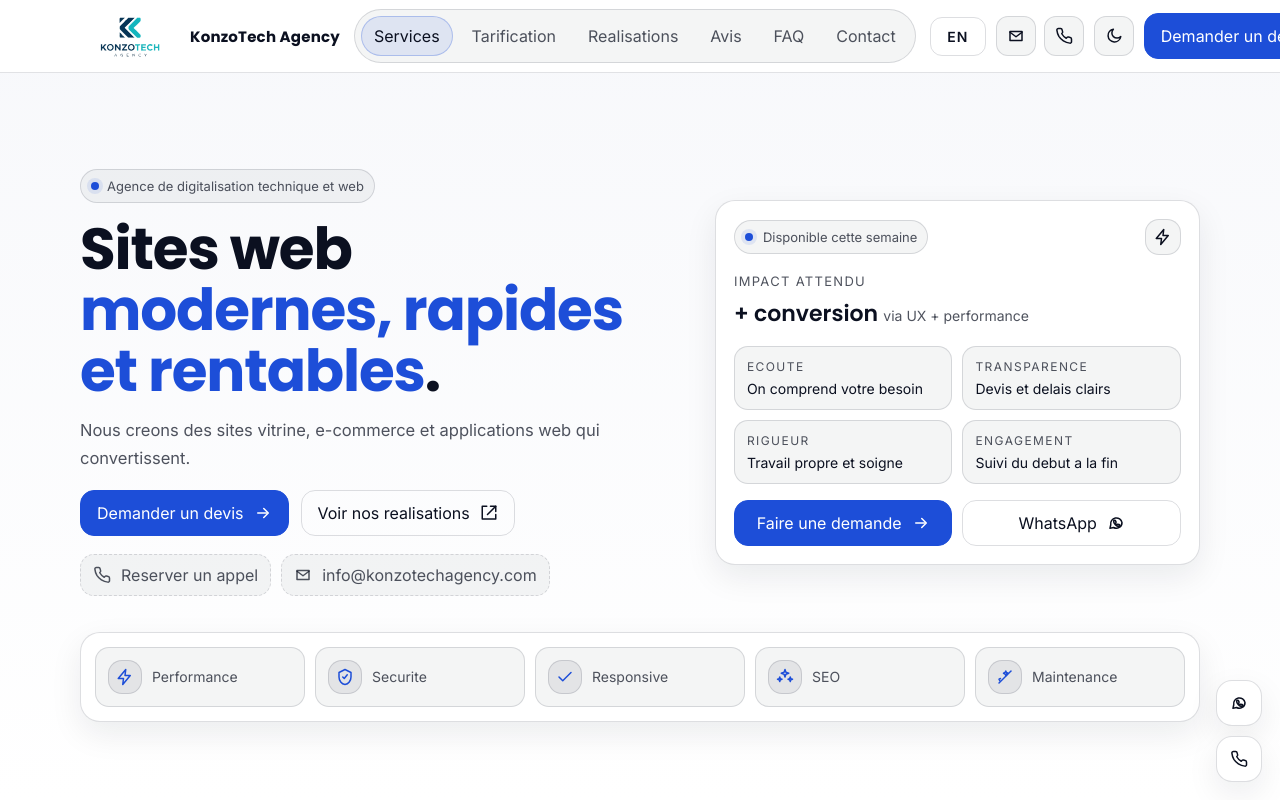
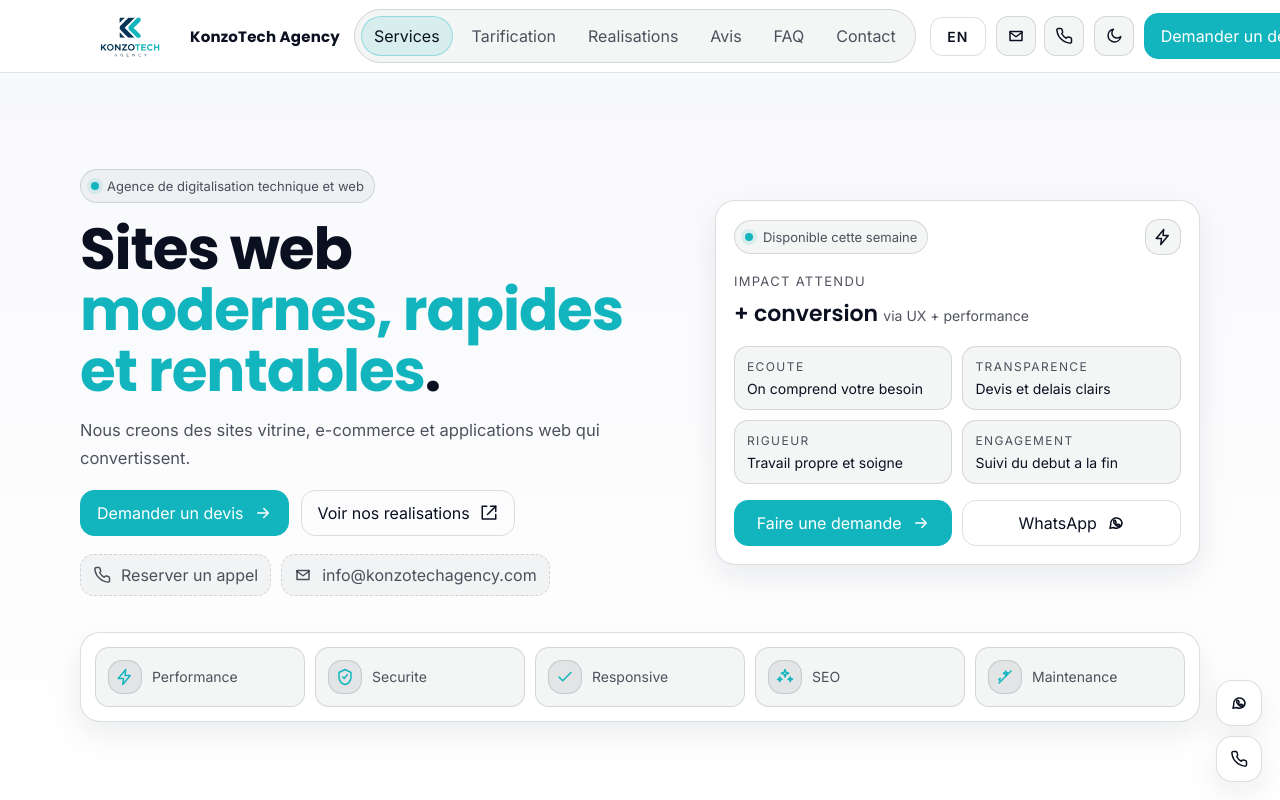
Before and after one commit to Konzopro7/AGENCY, a React (Vite) app: page / in a window 1280 px wide. Shown: the top 800 px of the page. Built offline with nearby package versions, Linux system fonts and the light colour scheme.

Commit message:
feat: align pricing design with logo palette and refresh website packs

```diff
--- a/src/components/Pricing.jsx
+++ b/src/components/Pricing.jsx
@@ -13,17 +13,17 @@ export function Pricing({ lang = "fr" }) {
     lang === "en"
       ? {
           aria: "Pricing",
-          eyebrow: "Pricing",
-          title: "Transparent and fair plans",
-          subtitle: "Choose the plan that matches your needs. All plans include client support and room to scale.",
-          mostSelected: "Most selected"
+          eyebrow: "Website Packs",
+          title: "Clear packages built to scale",
+          subtitle: "Plans aligned with your growth stage, from starter website to custom platform.",
+          mostSelected: "Best seller"
         }
       : {
           aria: "Tarification",
-          eyebrow: "Tarification",
-          title: "Des plans transparents et justes",
-          subtitle: "Choisissez le plan adapte a vos besoins. Tous les plans incluent support client et flexibilite.",
-          mostSelected: "Le plus choisi"
+          eyebrow: "Packs Website",
+          title: "Des packs clairs et evolutifs",
+          subtitle: "Des offres alignees sur votre stade de croissance, du site vitrine a la plateforme sur mesure.",
+          mostSelected: "Best seller"
         };
 
   const sections = PRICING_SECTIONS_BY_LANG[lang] ?? PRICING_SECTIONS_BY_LANG.fr;
--- a/src/data/pricing.js
+++ b/src/data/pricing.js
@@ -2,45 +2,45 @@ export const PRICING_SECTIONS_BY_LANG = {
   fr: [
     {
       id: "website-creation",
-      title: "Creation de site web",
+      title: "Packs site web",
       plans: [
         {
           id: "starter",
           name: "Starter",
-          price: "549",
+          price: "550",
           currency: "C$",
           description: "Parfait pour debuter",
-          features: ["One Page WordPress", "Design responsive", "Hebergement + SSL (1 an)", "Formulaire de contact"],
+          features: ["1 page", "Formulaire + Maps", "Design responsive", "SSL + hebergement (1 an)"],
           cta: "Choisir ce pack",
           highlighted: false
         },
         {
           id: "business",
           name: "Business",
-          price: "1 349",
+          price: "1 250",
           currency: "C$",
           description: "Pour croitre",
-          features: ["5-7 pages", "WordPress optimise", "SEO de base", "Analytics"],
+          features: ["5-7 pages", "SEO de base", "Analytics (GA4)", "1 cycle de contenu"],
           cta: "Choisir ce pack",
           highlighted: true
         },
         {
           id: "ecommerce",
           name: "eCommerce",
-          price: "2 499",
+          price: "2 500",
           currency: "C$",
           description: "Pour vendre en ligne",
-          features: ["WooCommerce", "Paiements en ligne", "Jusqu'a 20 produits", "Securite eCommerce"],
+          features: ["WooCommerce", "Jusqu'a 20 produits", "Stripe/PayPal", "Livraison + taxes"],
           cta: "Choisir ce pack",
           highlighted: false
         },
         {
           id: "custom-saas",
           name: "Custom / SaaS",
-          price: "A partir de 4 900",
+          price: "Des 4 500",
           currency: "C$",
           description: "Solution sur mesure",
-          features: ["Web App / Mini SaaS", "UI/UX sur mesure", "API & logique metier", "Hebergement scalable"],
+          features: ["Cadrage MVP", "Auth + dashboard", "API / DB", "Deploiement scalable"],
           cta: "Discuter du projet",
           highlighted: false
         }
@@ -128,45 +128,45 @@ export const PRICING_SECTIONS_BY_LANG = {
   en: [
     {
       id: "website-creation",
-      title: "Website creation",
+      title: "Website packs",
       plans: [
         {
           id: "starter",
           name: "Starter",
-          price: "549",
+          price: "550",
           currency: "C$",
           description: "Perfect to get started",
-          features: ["One-page WordPress", "Responsive design", "Hosting + SSL (1 year)", "Contact form"],
+          features: ["1 page", "Form + Maps", "Responsive design", "SSL + hosting (1 year)"],
           cta: "Choose this plan",
           highlighted: false
         },
         {
           id: "business",
           name: "Business",
-          price: "1 349",
+          price: "1 250",
           currency: "C$",
           description: "For growth",
-          features: ["5-7 pages", "Optimized WordPress", "Basic SEO", "Analytics"],
+          features: ["5-7 pages", "Basic SEO", "Analytics (GA4)", "1 content cycle"],
           cta: "Choose this plan",
           highlighted: true
         },
         {
           id: "ecommerce",
           name: "eCommerce",
-          price: "2 499",
+          price: "2 500",
           currency: "C$",
           description: "To sell online",
-          features: ["WooCommerce", "Online payments", "Up to 20 products", "eCommerce security"],
+          features: ["WooCommerce", "Up to 20 products", "Stripe/PayPal", "Shipping + tax setup"],
           cta: "Choose this plan",
           highlighted: false
         },
         {
           id: "custom-saas",
           name: "Custom / SaaS",
-          price: "From 4 900",
+          price: "From 4 500",
           currency: "C$",
           description: "Tailor-made solution",
-          features: ["Web app / Mini SaaS", "Custom UI/UX", "API and business logic", "Scalable hosting"],
+          features: ["MVP framing", "Auth + dashboard", "API / DB", "Scalable deployment"],
           cta: "Discuss your project",
           highlighted: false
         }
--- a/src/styles/global.css
+++ b/src/styles/global.css
@@ -8,19 +8,24 @@
   --faint: rgba(11, 16, 32, 0.52);
   --border: rgba(15, 23, 42, 0.14);
   --shadow: 0 12px 32px rgba(15, 23, 42, 0.08);
-  --glow: 0 0 0 4px rgba(29, 78, 216, 0.12);
-
-  --accent: #1d4ed8;
-  --accent-strong: #1e40af;
-  --accent-soft: rgba(29, 78, 216, 0.1);
-  --accent-border: rgba(29, 78, 216, 0.26);
+  --glow: 0 0 0 4px rgba(18, 181, 190, 0.14);
+
+  --brand-ink: #2c485c;
+  --brand-cyan: #12b5be;
+  --brand-cyan-soft: #1cb6bc;
+  --brand-navy: #071b33;
+
+  --accent: #12b5be;
+  --accent-strong: #0e8e97;
+  --accent-soft: rgba(18, 181, 190, 0.12);
+  --accent-border: rgba(18, 181, 190, 0.34);
 
   --radius: 16px;
   --radius-lg: 20px;
   --gutter: 18px;
   --container: 1120px;
 
-  --focus: rgba(29, 78, 216, 0.55);
+  --focus: rgba(18, 181, 190, 0.55);
 
   --font-sans: Inter, system-ui, -apple-system, Segoe UI, Roboto, Arial, sans-serif;
   --font-display: Poppins, var(--font-sans);
@@ -41,7 +46,7 @@ html[data-theme="dark"] {
   --faint: rgba(232, 235, 242, 0.52);
   --border: rgba(255, 255, 255, 0.12);
   --shadow: 0 14px 40px rgba(0, 0, 0, 0.45);
-  --glow: 0 0 0 4px rgba(29, 78, 216, 0.16);
+  --glow: 0 0 0 4px rgba(18, 181, 190, 0.2);
   --header-bg: rgba(11, 13, 20, 0.72);
   --header-border: rgba(255, 255, 255, 0.1);
   --logo-inset: rgba(11, 13, 20, 0.92);
@@ -534,16 +539,16 @@ html[data-theme="dark"] .logo-img {
   top: -240px;
   left: -220px;
   background:
-    radial-gradient(circle at 30% 30%, rgba(110, 231, 255, 0.65), transparent 62%),
-    radial-gradient(circle at 70% 70%, rgba(167, 139, 250, 0.35), transparent 58%);
+    radial-gradient(circle at 30% 30%, rgba(28, 182, 188, 0.62), transparent 62%),
+    radial-gradient(circle at 70% 70%, rgba(44, 72, 92, 0.36), transparent 58%);
 }
 
 .orb-b {
   bottom: -300px;
   right: -260px;
   background:
-    radial-gradient(circle at 40% 30%, rgba(52, 211, 153, 0.55), transparent 62%),
-    radial-gradient(circle at 70% 70%, rgba(110, 231, 255, 0.22), transparent 58%);
+    radial-gradient(circle at 40% 30%, rgba(18, 181, 190, 0.5), transparent 62%),
+    radial-gradient(circle at 70% 70%, rgba(7, 27, 51, 0.28), transparent 58%);
   animation-delay: -4s;
   animation-duration: 18s;
 }
@@ -555,8 +560,8 @@ html[data-theme="dark"] .logo-img {
   height: 420px;
   opacity: 0.3;
   background:
-    radial-gradient(circle at 30% 30%, rgba(167, 139, 250, 0.55), transparent 60%),
-    radial-gradient(circle at 70% 70%, rgba(110, 231, 255, 0.35), transparent 64%);
+    radial-gradient(circle at 30% 30%, rgba(28, 182, 188, 0.48), transparent 60%),
+    radial-gradient(circle at 70% 70%, rgba(44, 72, 92, 0.35), transparent 64%);
   animation-delay: -7s;
   animation-duration: 22s;
 }
@@ -1623,55 +1628,89 @@ html[data-theme="dark"] .modal-overlay {
 /* Pricing Cards */
 .pricing-sections {
   display: grid;
-  gap: 48px;
+  gap: 52px;
 }
 
 .pricing-section {
   display: grid;
-  gap: 28px;
+  gap: 30px;
 }
 
 .pricing-section-title {
   margin: 0;
   text-align: center;
-  font-size: 28px;
+  font-size: 30px;
   font-family: var(--font-display);
-  font-weight: 600;
+  font-weight: 700;
+  letter-spacing: 0.05em;
+  text-transform: uppercase;
   color: var(--text);
 }
 
+.pricing-section-title::after {
+  content: "";
+  display: block;
+  width: min(280px, 60%);
+  height: 4px;
+  margin: 12px auto 0;
+  border-radius: 999px;
+  background: linear-gradient(90deg, #1cb6bc 0%, #12b5be 46%, #2c485c 100%);
+}
+
 .pricing-grid {
   display: grid;
   grid-template-columns: repeat(auto-fit, minmax(260px, 1fr));
-  gap: 20px;
+  gap: 22px;
 }
 
 .pricing-card {
+  --pricing-text: #e9f7ff;
+  --pricing-muted: rgba(233, 247, 255, 0.78);
   padding: 24px;
   position: relative;
   display: flex;
   flex-direction: column;
   gap: 16px;
-  border: 2px solid var(--border);
-  transition: transform 180ms ease, box-shadow 180ms ease, border-color 180ms ease;
+  border: 1px solid rgba(18, 181, 190, 0.28);
+  border-radius: 24px;
+  background: linear-gradient(165deg, #05162b 0%, #0a2542 58%, #102f52 100%);
+  color: var(--pricing-text);
+  box-shadow: 0 16px 34px rgba(5, 20, 38, 0.45);
+  overflow: hidden;
+  transition: transform 180ms ease, box-shadow 180ms ease, border-color 180ms ease, filter 180ms ease;
+}
+
+.pricing-card::before {
+  content: "";
+  position: absolute;
+  inset: 0 0 auto 0;
+  height: 6px;
+  background: linear-gradient(90deg, #1cb6bc 0%, #12b5be 45%, #2c485c 100%);
+}
+
+.pricing-card:hover {
+  transform: translateY(-4px);
+  border-color: rgba(28, 182, 188, 0.55);
+  box-shadow: 0 18px 36px rgba(4, 16, 30, 0.58);
+  filter: saturate(1.05);
 }
 
 .pricing-card--highlighted {
-  border-color: var(--accent);
-  box-shadow: 0 0 0 1px var(--accent), var(--shadow);
+  border-color: #1cb6bc;
+  box-shadow: 0 0 0 1px #1cb6bc, 0 18px 38px rgba(2, 17, 33, 0.6);
 }
 
 .pricing-card--highlighted:hover {
-  border-color: var(--accent-strong);
+  border-color: #0e8e97;
 }
 
 .pricing-badge {
   position: absolute;
-  top: -12px;
-  left: 50%;
-  transform: translateX(-50%);
-  padding: 4px 12px;
-  background: var(--accent);
+  top: 12px;
+  right: 14px;
+  padding: 5px 12px;
+  border: 1px solid rgba(18, 181, 190, 0.6);
+  background: rgba(4, 28, 52, 0.9);
   color: #fff;
   font-size: 12px;
   font-weight: 600;
@@ -1687,43 +1726,45 @@ html[data-theme="dark"] .modal-overlay {
 
 .pricing-name {
   margin: 0;
-  font-size: 20px;
+  font-size: 24px;
   font-family: var(--font-display);
-  font-weight: 600;
-  color: var(--text);
+  font-weight: 700;
+  letter-spacing: 0.02em;
+  text-transform: uppercase;
+  color: var(--pricing-text);
 }
 
 .pricing-description {
   margin: 0;
-  font-size: 14px;
-  color: var(--muted);
+  font-size: 13px;
+  color: var(--pricing-muted);
 }
 
 .pricing-price {
   display: flex;
   align-items: baseline;
   gap: 4px;
-  padding: 12px 0;
-  border-top: 1px solid var(--surface-2);
-  border-bottom: 1px solid var(--surface-2);
+  padding: 14px 0;
+  border-top: 1px solid rgba(28, 182, 188, 0.24);
+  border-bottom: 1px solid rgba(28, 182, 188, 0.24);
 }
 
 .pricing-currency {
   font-size: 16px;
   font-weight: 600;
-  color: var(--accent);
+  color: #1cb6bc;
 }
 
 .pricing-amount {
   font-size: 32px;
   font-family: var(--font-display);
   font-weight: 700;
-  color: var(--accent);
+  color: #1cb6bc;
 }
 
 .pricing-interval {
   font-size: 14px;
-  color: var(--muted);
+  color: var(--pricing-muted);
   margin-left: auto;
 }
 
@@ -1741,13 +1782,13 @@ html[data-theme="dark"] .modal-overlay {
   align-items: flex-start;
   gap: 10px;
   font-size: 14px;
-  color: var(--muted);
+  color: var(--pricing-muted);
   line-height: 1.5;
 }
 
 .pricing-feature svg {
   flex-shrink: 0;
-  color: var(--accent);
+  color: #1cb6bc;
   margin-top: 2px;
 }
 
```
